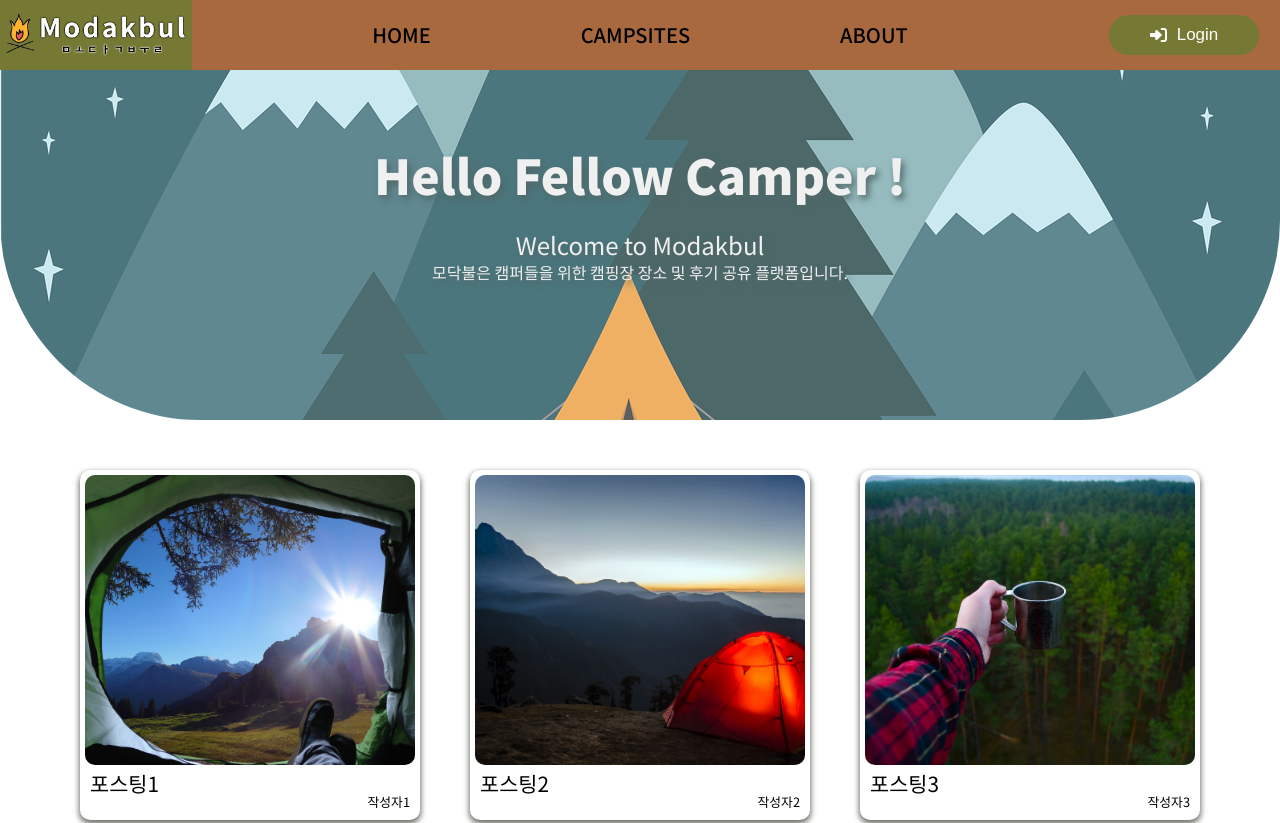
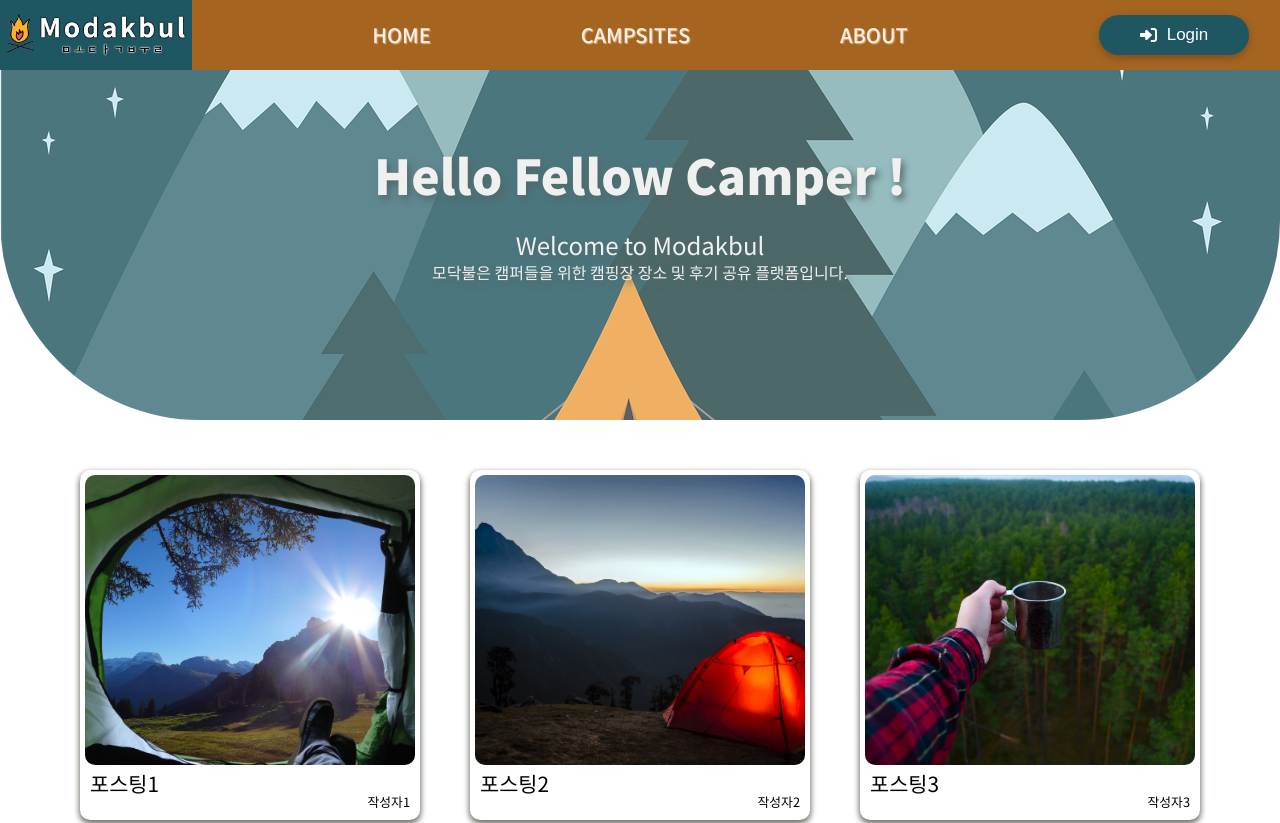
Before and after one commit to shinheylynn/modakbul, a React (Create React App) app: page / in a window 1280 px wide. Shown: the top 823 px of the page. Built offline with nearby package versions, Linux system fonts and the light colour scheme.

Commit message:
Add: 로그인/로그아웃 기능 추가 - access_token 여부에 따른 삼항연산자 처리 & posting button 추가

```diff
--- a/src/components/Nav/LoginBtn/LoginBtn.style.tsx
+++ b/src/components/Nav/LoginBtn/LoginBtn.style.tsx
@@ -5,15 +5,16 @@ export const LoginButton = styled.button`
   align-items: center;
   justify-content: center;
   gap: 10px;
-  background-color: #767933;
+  background-color: rgb(30, 86, 98);
   border: none;
   border-radius: 30px;
   width: 150px;
   height: 40px;
+  box-shadow: rgba(0, 0, 0, 0.24) 0px 3px 8px;
   &:hover {
     cursor: pointer;
-    transition: 0.3s;
-    background-color: #7e846e;
+    transition: 0.2s;
+    background-color: rgb(107, 160, 165);
   }
 `;
 
--- a/src/components/Nav/LoginBtn/LoginBtn.tsx
+++ b/src/components/Nav/LoginBtn/LoginBtn.tsx
@@ -1,3 +1,5 @@
+import { MouseEventHandler } from 'react';
+import { useNavigate } from 'react-router-dom';
 import * as S from './LoginBtn.style';
 
 type LoginBtnProps = {
@@ -6,9 +8,18 @@ type LoginBtnProps = {
 };
 
 export default function LoginBtn({ userToken, setUserToken }: LoginBtnProps) {
+  const navigate = useNavigate();
+  const access_token = userToken;
+  const handleLogin: MouseEventHandler<HTMLButtonElement> = e => {
+    navigate('/login');
+  };
+  const handleLogout: MouseEventHandler<HTMLButtonElement> = e => {
+    localStorage.removeItem('access_token');
+  };
+
   return (
-    <S.LoginButton>
-      {userToken ? (
+    <S.LoginButton onClick={access_token ? handleLogout : handleLogin}>
+      {access_token ? (
         <>
           <S.LogoutIcon
             src="/images/nav/right-to-bracket-solid.png"
--- a/src/components/Nav/Nav.style.tsx
+++ b/src/components/Nav/Nav.style.tsx
@@ -8,7 +8,7 @@ export const NavContainer = styled.div`
 `;
 
 export const LogoBox = styled.div`
-  background-color: #767933;
+  background-color: rgb(30, 86, 98);
   display: flex;
   align-items: center;
   justify-content: center;
@@ -24,7 +24,7 @@ export const Logo = styled.img`
 `;
 
 export const CategoryBox = styled.div`
-  background-color: #a8693f;
+  background-color: #a56520;
   display: flex;
   align-items: center;
   justify-content: center;
@@ -35,17 +35,26 @@ export const CategoryBox = styled.div`
 
 export const Categories = styled.div`
   font-weight: 500;
+  color: #f0f0f0;
+  text-shadow: 1px 1px 1px rgb(239, 176, 110);
   &:hover {
     cursor: pointer;
     transition: 0.3s;
-    color: #f0f0f0;
+    color: #713a16;
   }
 `;
 
-export const LoginBox = styled.div`
-  background-color: #a8693f;
+export const ProfileBox = styled.div`
+  background-color: #a56520;
+  width: 15vw;
   display: flex;
   align-items: center;
   justify-content: center;
-  width: 15vw;
 `;
+
+export const LoginBox = styled.div`
+  display: flex;
+  align-items: center;
+  justify-content: center;
+  padding-right: 20px;
+`;
--- a/src/components/Nav/Nav.tsx
+++ b/src/components/Nav/Nav.tsx
@@ -1,14 +1,21 @@
 import React, { useState } from 'react';
+import { useNavigate } from 'react-router-dom';
+import { CATEGORIES } from './CategoryList';
 import LoginBtn from './LoginBtn/LoginBtn';
-import { CATEGORIES } from './CategoryList';
+import PostingBtn from './PostingBtn/PostingBtn';
 import * as S from './Nav.style';
 
 export default function Nav() {
   const [userToken, setUserToken] = useState<string | null>(null);
+  const navigate = useNavigate();
+  const goToMain = () => {
+    navigate('/');
+  };
+  const access_token = userToken;
 
   return (
     <S.NavContainer>
-      <S.LogoBox>
+      <S.LogoBox onClick={goToMain}>
         <S.Logo src="/images/modakbul_logo.png" alt="Modakbul Logo" />
       </S.LogoBox>
       <S.CategoryBox>
@@ -16,9 +23,14 @@ export default function Nav() {
           <S.Categories key={category.id}>{category.list}</S.Categories>
         ))}
       </S.CategoryBox>
-      <S.LoginBox>
-        <LoginBtn userToken={userToken} setUserToken={setUserToken} />
-      </S.LoginBox>
+      <S.ProfileBox>
+        {access_token && (
+          <PostingBtn userToken={userToken} setUserToken={setUserToken} />
+        )}
+        <S.LoginBox>
+          <LoginBtn userToken={userToken} setUserToken={setUserToken} />
+        </S.LoginBox>
+      </S.ProfileBox>
     </S.NavContainer>
   );
 }
--- /dev/null
+++ b/src/components/Nav/PostingBtn/PostingBtn.style.tsx
@@ -0,0 +1,16 @@
+import styled from 'styled-components';
+
+export const PostBtnBox = styled.div`
+  display: flex;
+  align-items: center;
+  justify-content: center;
+  width: 5vw;
+`;
+
+export const PostBtn = styled.img`
+  max-width: 30px;
+  max-height: 30px;
+  &:hover {
+    cursor: pointer;
+  }
+`;
--- /dev/null
+++ b/src/components/Nav/PostingBtn/PostingBtn.tsx
@@ -0,0 +1,31 @@
+import { useNavigate } from 'react-router-dom';
+import * as S from './PostingBtn.style';
+
+type PostingBtnProps = {
+  userToken: string | null;
+  setUserToken: React.Dispatch<React.SetStateAction<string | null>>;
+};
+
+export default function PostingBtn({
+  userToken,
+  setUserToken,
+}: PostingBtnProps) {
+  const navigate = useNavigate();
+  const access_token = userToken;
+  const goToPosting = () => {
+    navigate('/posting');
+  };
+  const goToLogin = () => {
+    navigate('/login');
+  };
+
+  return (
+    <S.PostBtnBox>
+      <S.PostBtn
+        src="/images/nav/upload.png"
+        alt="posting Button"
+        onClick={access_token ? goToPosting : goToLogin}
+      />
+    </S.PostBtnBox>
+  );
+}
```
Also changed, not shown: public/images/nav/upload.png (added).
